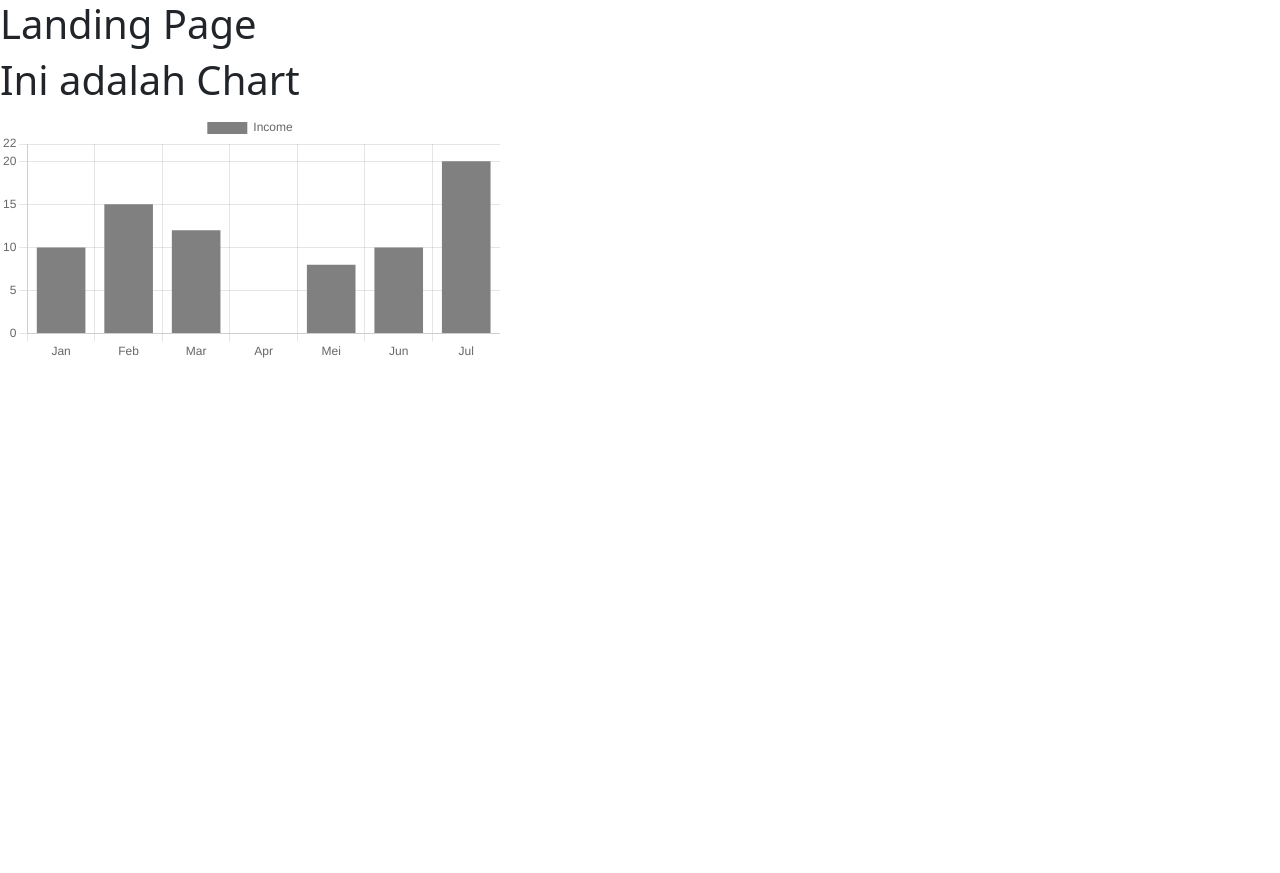
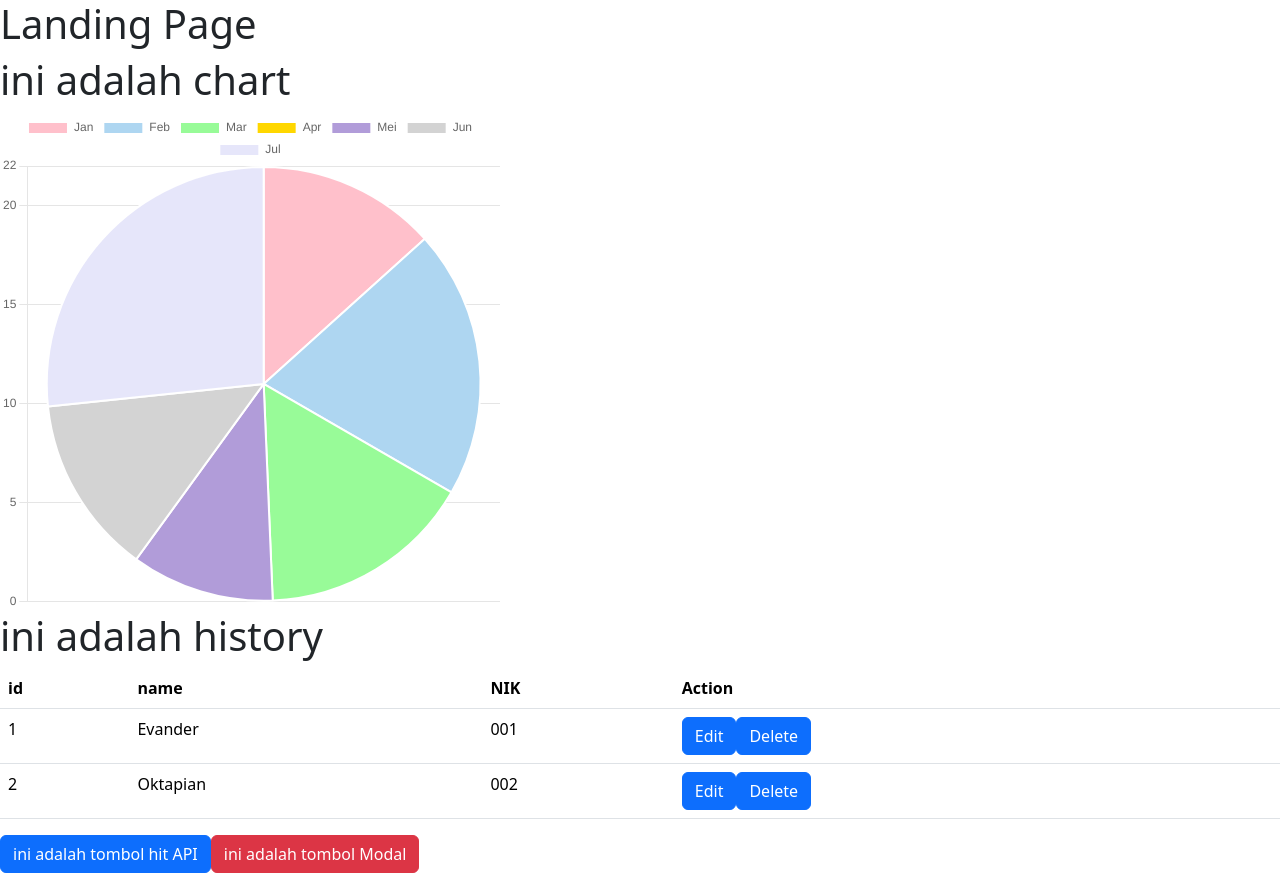
Before and after one commit to eotambunan/platinum-project, a Next.js app: page / in a window 1280 px wide. Before the commit the page ends 800 px from the top, so only its background shows below. Built offline with nearby package versions, Linux system fonts and the light colour scheme.

Commit message:
add Graphic fragment, History fragment, Button element, Header element, Table element

```diff
--- a/src/components/elements/Button.js
+++ b/src/components/elements/Button.js
@@ -0,0 +1,14 @@
+import { useState } from "react";
+
+
+const Button = ({type,target,onClick,children}) => {
+
+    return (
+        <>
+        {type ==="Api" && <button onClick={onClick} type="button" className="btn btn-primary">{children}</button>}
+        {type ==="Modal" && <button type="button" className="btn btn-danger" data-bs-toggle="modal" data-bs-target={target}>{children}</button>}
+        </>
+    );
+};
+
+export default Button
--- a/src/components/elements/Chart.js
+++ b/src/components/elements/Chart.js
@@ -4,7 +4,7 @@ import { Chart as ChartJS, BarElement, LineElement, ArcElement, CategoryScale, L
 ChartJS.register(BarElement, LineElement, ArcElement, CategoryScale, LinearScale, PointElement, Tooltip, Legend);
 
 const Chart = ({ type, labels, title, value, color }) => {
-    let colorRandom = ["#FFC0CB","#AED6F1","#98FB98","#FFD700","#B19CD9","#D3D3D3"]
+    let colorRandom = ["#FFC0CB","#AED6F1","#98FB98","#FFD700","#B19CD9","#D3D3D3", "#E6E6FA"]
     const data = {
         labels: labels,
         datasets: [
@@ -32,7 +32,6 @@ const Chart = ({ type, labels, title, value, color }) => {
     };
     return (
         <>
-            <h1>Ini adalah Chart</h1>
             {type === "Line" && <Line data={data} options={options}></Line>}
             {type === "Bar" && <Bar data={data} options={options}></Bar>}
             {type === "Doughnut" && <Doughnut data={data} options={options}></Doughnut>}
--- a/src/components/elements/Header.js
+++ b/src/components/elements/Header.js
@@ -0,0 +1,7 @@
+const Header = ({children})=>{
+    return (
+        <h1>{children}</h1>
+    )
+}
+
+export default Header
--- a/src/components/elements/Table.js
+++ b/src/components/elements/Table.js
@@ -0,0 +1,62 @@
+import { useEffect, useState } from "react";
+import Button from "./Button";
+
+const Table = ({ data }) => {
+    const [header, setHeader] = useState([]);
+    const [dataTable, setDataTable] = useState([]);
+    useEffect(() => {
+        const fetchData = ()=>{
+            if (data && data.length != 0) {
+                const keys = Object.keys(data[0]);
+                setHeader([...keys,"Action"]);
+                const values = data.map((item) => Object.values(item)
+                );
+                setDataTable(values);
+            }
+        }
+        fetchData()
+    }, []);
+
+    useEffect(()=>{console.log(dataTable)})
+    const handleClickEdit = (id)=>{
+        console.log(`silahkan update data dengan id ${id}`)
+    }
+    const handleClickDelete = (id)=>{
+        console.log(`data dengan id : ${id} berhasil di delete`)
+    }
+    return (
+        <>
+            <table className="table">
+                <thead>
+                    <tr>
+                        {header.map((item, index) => {
+                            return (
+                                <th scope="col" key={index}>
+                                    {item}
+                                </th>
+                            );
+                        })}
+                    </tr>
+                </thead>
+                <tbody>
+                    {dataTable.map((items, index) => {
+                        return (
+                            <>
+                                <tr key={index}>
+                                    {items.map((item,index)=>{
+                                        return (
+                                            <td key={index}>{item}</td>
+                                            )
+                                        })}
+                                        <td><Button type={"Api"} onClick={()=>handleClickEdit(index)}>Edit</Button><Button type={"Api"} onClick={()=>handleClickDelete(index)} >Delete</Button></td>
+                                </tr>
+                            </>
+                        );
+                    })}
+                </tbody>
+            </table>
+        </>
+    );
+};
+
+export default Table;
--- a/src/components/fragments/Graphic.js
+++ b/src/components/fragments/Graphic.js
@@ -0,0 +1,15 @@
+import Chart from "@/components/elements/Chart";
+import Header from "@/components/elements/Header";
+
+
+const Graphic = (props)=>{
+    const { type, labels, title, value, color,children } = props
+    return (
+        <>
+        <Header>{children}</Header>
+        <Chart type={type} labels={labels} title={title} value={value} color={color}/>
+        </>
+    )
+}
+
+export default Graphic
--- a/src/components/fragments/History.js
+++ b/src/components/fragments/History.js
@@ -0,0 +1,14 @@
+import Header from "@/components/elements/Header";
+import Table from "../elements/Table";
+
+const History = (props)=>{
+    const {children,data} = props
+    return(
+        <>
+        <Header>{children}</Header>
+        <Table data={data}/>
+        </>
+    )
+}
+
+export default History
--- a/src/pages/index.js
+++ b/src/pages/index.js
@@ -1,11 +1,26 @@
+import Button from "@/components/elements/Button";
 import Chart from "@/components/elements/Chart";
+import Table from "@/components/elements/Table";
+import Graphic from "@/components/fragments/Graphic";
+import History from "@/components/fragments/History";
 
 export default function Home() {
+      const dataTable = [
+        {id:1,name:"Evander",NIK : "001"},
+        {id:2,name:"Oktapian",NIK : "002"}
+      ]
     return (
         <>
             <h1>Landing Page</h1>
             <div style={{ width: "500px" }}>
-                <Chart type={"Bar"} labels={["Jan", "Feb", "Mar", "Apr", "Mei", "Jun", "Jul"]} title={"Income"} value={[10, 15, 12, 0, 8, 10, 20]} color={"grey"} />
+            <Graphic  type={"Pie"} labels={["Jan", "Feb", "Mar", "Apr", "Mei", "Jun", "Jul"]} title={"Income"} value={[10, 15, 12, 0, 8, 10, 20]} color={"red"}>ini adalah chart</Graphic>
+            </div>
+            <div>
+                <History data={dataTable}>ini adalah history</History>
+            </div>
+            <div>
+                <Button type={"Api"} onClick={()=>console.log("klik")}>ini adalah tombol hit API</Button>
+                <Button type={"Modal"} target={"#exampleModal"}>ini adalah tombol Modal</Button>
             </div>
         </>
     );
```
